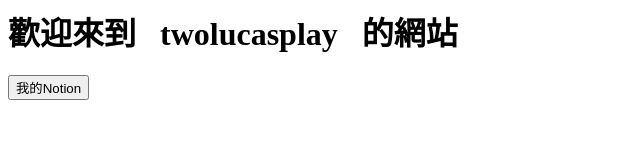
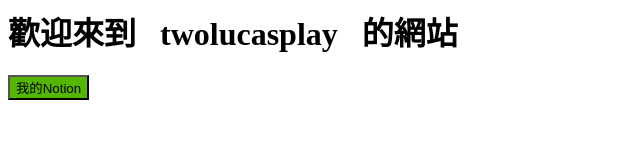
Before and after one commit to twolucasplaystdios/twolucasplaystdios-bookius.github.io, a plain HTML site: page index.html in a window 1280 px wide. Shown: the whole page, without its empty margins (0-640 px from the left). Drawn offline with Linux system fonts and the light colour scheme.

Commit message:
button color

```diff
--- a/index.html
+++ b/index.html
@@ -6,6 +6,6 @@
     </head>
     <body>
         <h1>歡迎來到 &nbsp; twolucasplay &nbsp; 的網站</h1>
-        <a href="https://www.notion.so/twolucasplaystdios-third-56a58da509804347bfafb93a537ad3f2"> <button>我的Notion</button> </a>
+        <a href="https://www.notion.so/twolucasplaystdios-third-56a58da509804347bfafb93a537ad3f2"> <button style="background-color: rgb(85, 182, 0); ">我的Notion</button> </a>
     </body>
 </html>
```
